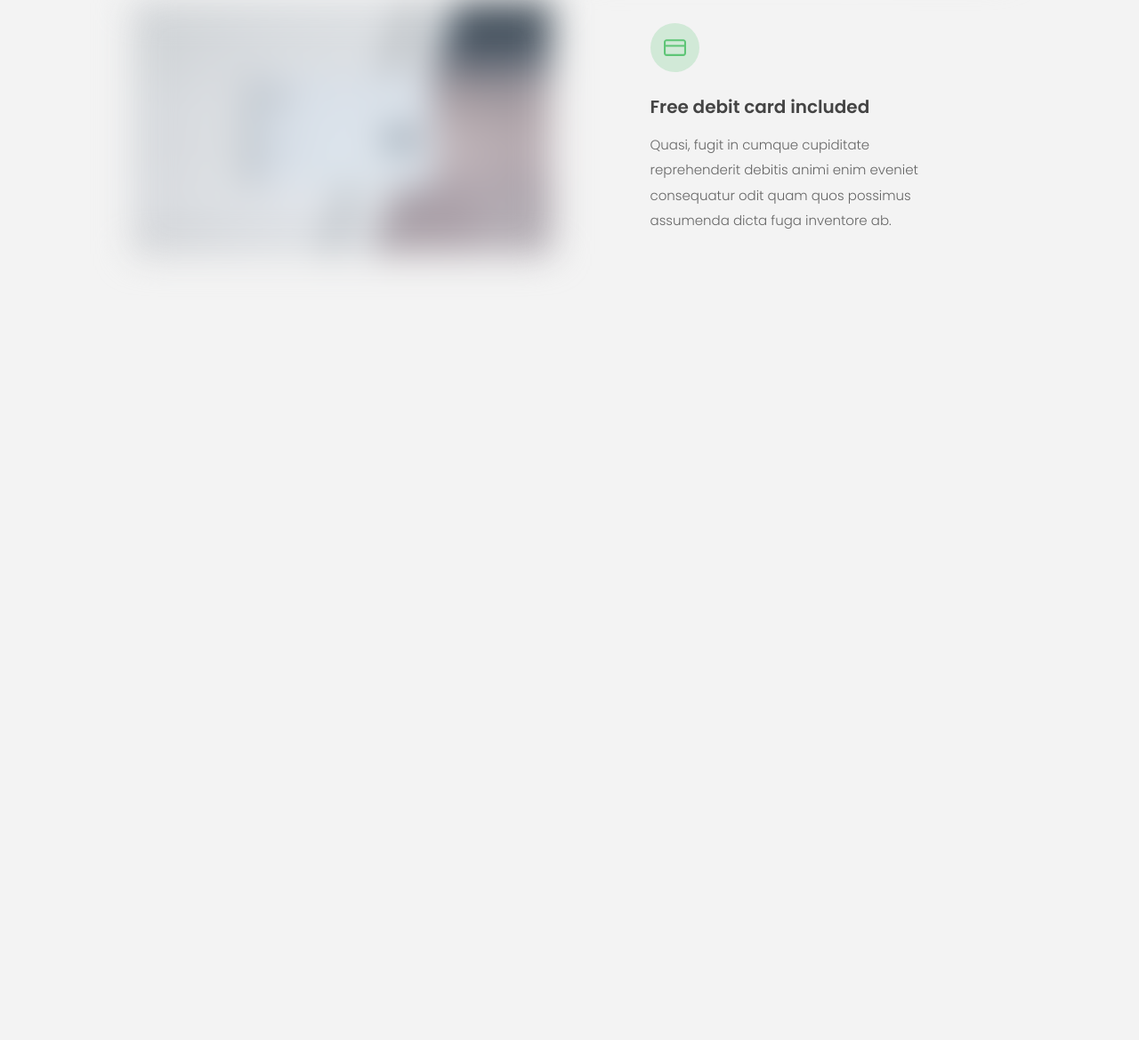
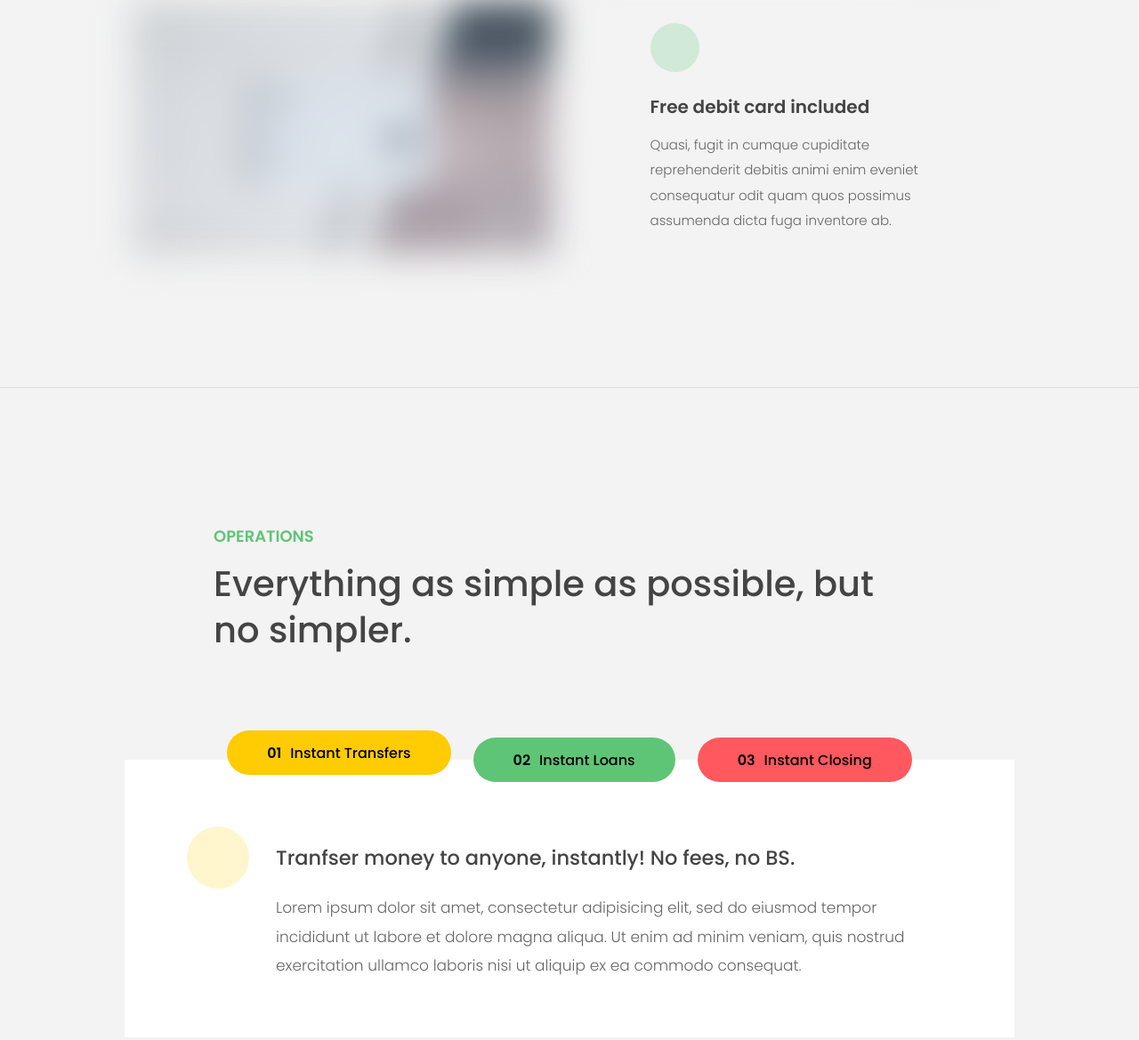
Before and after one commit to ElvinWeb/Bankist, a plain HTML site: page index.html in a window 1280 px wide. Shown: the part 1820-2989 px from the top of the page at 89% size. Before the commit the page ends 2255 px from the top, so only its background shows below. Drawn offline with Linux system fonts and the light colour scheme; files whose address does not match are found by name.

Commit message:
operations secion has added

```diff
--- a/assets/StyleSheet/style.css
+++ b/assets/StyleSheet/style.css
@@ -265,3 +265,105 @@ h4 {
   font-size: 2rem;
   margin-bottom: 1rem;
 }
+/* OPERATIONS */
+.operations {
+  max-width: 100rem;
+  margin: 12rem auto 0 auto;
+
+  background-color: #fff;
+}
+
+.operations__tab-container {
+  display: flex;
+  justify-content: center;
+}
+
+.operations__tab {
+  margin-right: 2.5rem;
+  transform: translateY(-50%);
+}
+
+.operations__tab span {
+  margin-right: 1rem;
+  font-weight: 600;
+  display: inline-block;
+}
+
+.operations__tab--1 {
+  background-color: var(--color-secondary);
+}
+
+.operations__tab--1:hover {
+  background-color: var(--color-secondary-darker);
+}
+
+.operations__tab--3 {
+  background-color: var(--color-tertiary);
+  margin: 0;
+}
+
+.operations__tab--3:hover {
+  background-color: var(--color-tertiary-darker);
+}
+
+.operations__tab--active {
+  transform: translateY(-66%);
+}
+
+.operations__content {
+  display: none;
+
+  /* JUST PRESENTATIONAL */
+  font-size: 1.7rem;
+  padding: 2.5rem 7rem 6.5rem 7rem;
+}
+
+.operations__content--active {
+  display: grid;
+  grid-template-columns: 7rem 1fr;
+  column-gap: 3rem;
+  row-gap: 0.5rem;
+}
+
+.operations__header {
+  font-size: 2.25rem;
+  font-weight: 500;
+  align-self: center;
+}
+
+.operations__icon {
+  display: flex;
+  align-items: center;
+  justify-content: center;
+  height: 7rem;
+  width: 7rem;
+  border-radius: 50%;
+}
+
+.operations__icon svg {
+  height: 2.75rem;
+  width: 2.75rem;
+}
+
+.operations__content p {
+  grid-column: 2;
+}
+
+.operations__icon--1 {
+  background-color: var(--color-secondary-opacity);
+}
+.operations__icon--2 {
+  background-color: var(--color-primary-opacity);
+}
+.operations__icon--3 {
+  background-color: var(--color-tertiary-opacity);
+}
+.operations__icon--1 svg {
+  fill: var(--color-secondary-darker);
+}
+.operations__icon--2 svg {
+  fill: var(--color-primary);
+}
+.operations__icon--3 svg {
+  fill: var(--color-tertiary);
+}
--- a/index.html
+++ b/index.html
@@ -135,6 +135,83 @@
       </div>
     </section>
 
+    <section class="section" id="section--2">
+      <div class="section__title">
+        <h2 class="section__description">Operations</h2>
+        <h3 class="section__header">
+          Everything as simple as possible, but no simpler.
+        </h3>
+      </div>
+
+      <div class="operations">
+        <div class="operations__tab-container">
+          <button
+            class="btn operations__tab operations__tab--1 operations__tab--active"
+            data-tab="1"
+          >
+            <span>01</span>Instant Transfers
+          </button>
+          <button class="btn operations__tab operations__tab--2" data-tab="2">
+            <span>02</span>Instant Loans
+          </button>
+          <button class="btn operations__tab operations__tab--3" data-tab="3">
+            <span>03</span>Instant Closing
+          </button>
+        </div>
+        <div
+          class="operations__content operations__content--1 operations__content--active"
+        >
+          <div class="operations__icon operations__icon--1">
+            <svg>
+              <use xlink:href="img/icons.svg#icon-upload"></use>
+            </svg>
+          </div>
+          <h5 class="operations__header">
+            Tranfser money to anyone, instantly! No fees, no BS.
+          </h5>
+          <p>
+            Lorem ipsum dolor sit amet, consectetur adipisicing elit, sed do
+            eiusmod tempor incididunt ut labore et dolore magna aliqua. Ut enim
+            ad minim veniam, quis nostrud exercitation ullamco laboris nisi ut
+            aliquip ex ea commodo consequat.
+          </p>
+        </div>
+
+        <div class="operations__content operations__content--2">
+          <div class="operations__icon operations__icon--2">
+            <svg>
+              <use xlink:href="img/icons.svg#icon-home"></use>
+            </svg>
+          </div>
+          <h5 class="operations__header">
+            Buy a home or make your dreams come true, with instant loans.
+          </h5>
+          <p>
+            Duis aute irure dolor in reprehenderit in voluptate velit esse
+            cillum dolore eu fugiat nulla pariatur. Excepteur sint occaecat
+            cupidatat non proident, sunt in culpa qui officia deserunt mollit
+            anim id est laborum.
+          </p>
+        </div>
+        <div class="operations__content operations__content--3">
+          <div class="operations__icon operations__icon--3">
+            <svg>
+              <use xlink:href="img/icons.svg#icon-user-x"></use>
+            </svg>
+          </div>
+          <h5 class="operations__header">
+            No longer need your account? No problem! Close it instantly.
+          </h5>
+          <p>
+            Excepteur sint occaecat cupidatat non proident, sunt in culpa qui
+            officia deserunt mollit anim id est laborum. Ut enim ad minim
+            veniam, quis nostrud exercitation ullamco laboris nisi ut aliquip ex
+            ea commodo consequat.
+          </p>
+        </div>
+      </div>
+    </section>
+
     <script src="./assets/JavaScript/app.js"></script>
   </body>
 </html>
```
